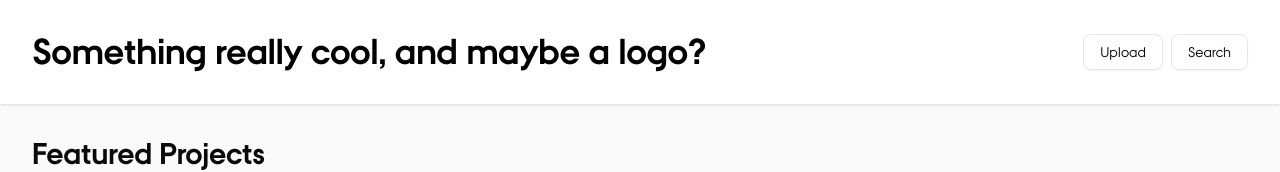
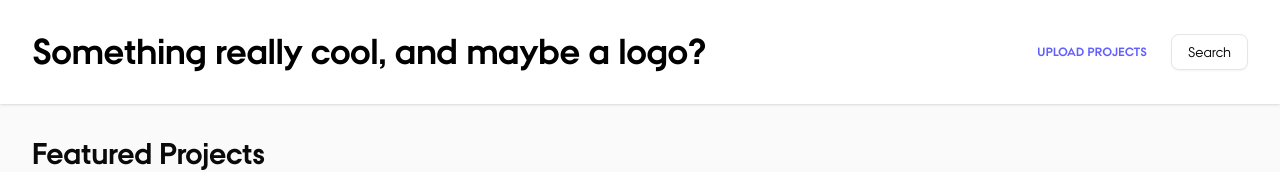
Before and after one commit to FrederikkeJohansen/CSPortfolio, a Next.js app in the folder csportfolio/: page / in a window 1280 px wide. Shown: the top 172 px of the page. Built offline with nearby package versions, Linux system fonts and the light colour scheme; no server answers; the database is empty.

Commit message:
Added "upload project button"

```diff
--- a/csportfolio/components/Navbar.tsx
+++ b/csportfolio/components/Navbar.tsx
@@ -7,7 +7,7 @@ export default function Navbar() {
                 <h1 className="text-4xl font-bold text-black dark:text-white">Something really cool, and maybe a logo?
                 </h1>
                 <div className="flex gap-2">
-                    <Button variant="outline">Upload</Button>
+                    <Button variant="upload" className="text-xs dark:active:text-indigo-300 font-semibold tracking-wide uppercase text-indigo-500 dark:text-indigo-300">Upload projects</Button>
                     <Button variant="outline">Search</Button>
                 </div>
             </div>
--- a/csportfolio/components/ui/button.tsx
+++ b/csportfolio/components/ui/button.tsx
@@ -19,6 +19,7 @@ const buttonVariants = cva(
         ghost:
           "hover:bg-accent hover:text-accent-foreground dark:hover:bg-accent/50",
         link: "text-primary underline-offset-4 hover:underline",
+        upload: "underline decoration-transparent hover:decoration-current decoration-2 underline-offset-4 transition-colors duration-500 ease-in-out cursor-pointer active:scale-95",
       },
       size: {
         default: "h-9 px-4 py-2 has-[>svg]:px-3",
```
